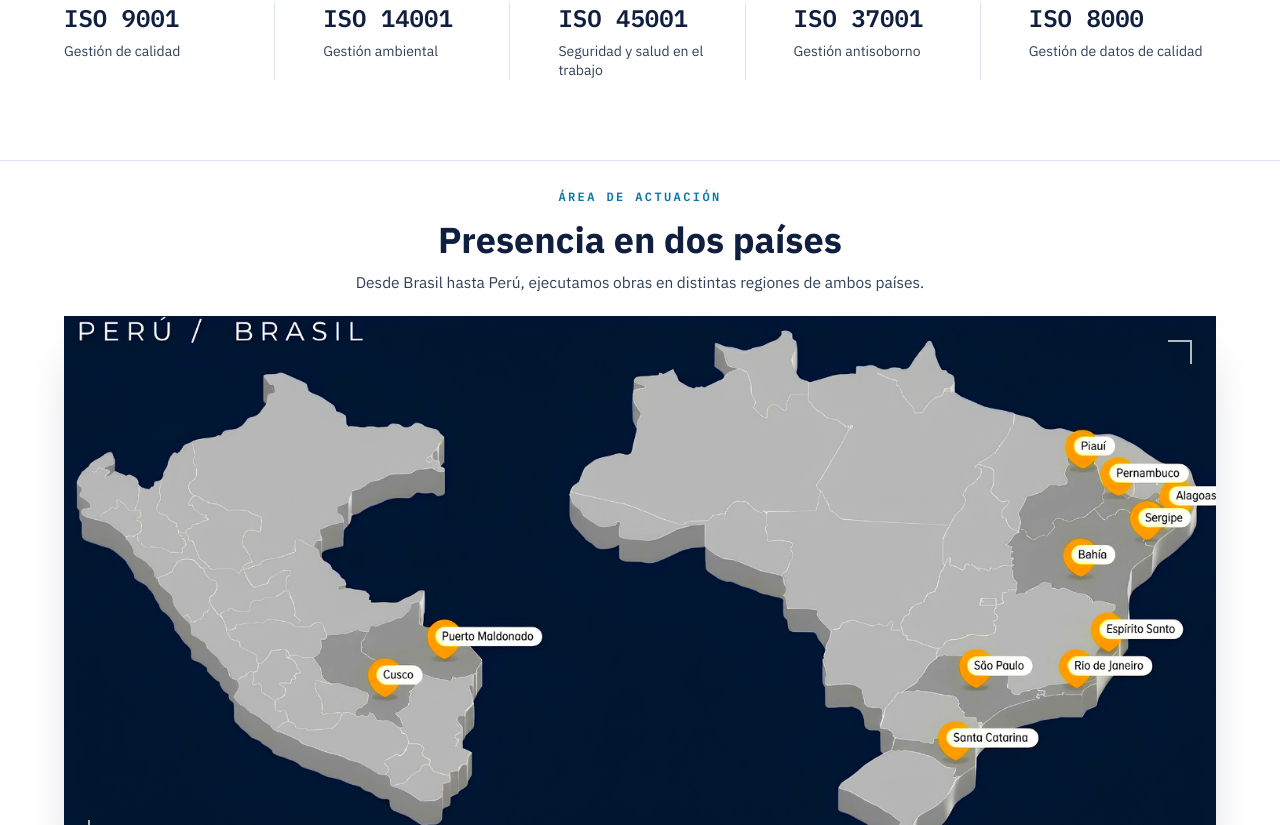
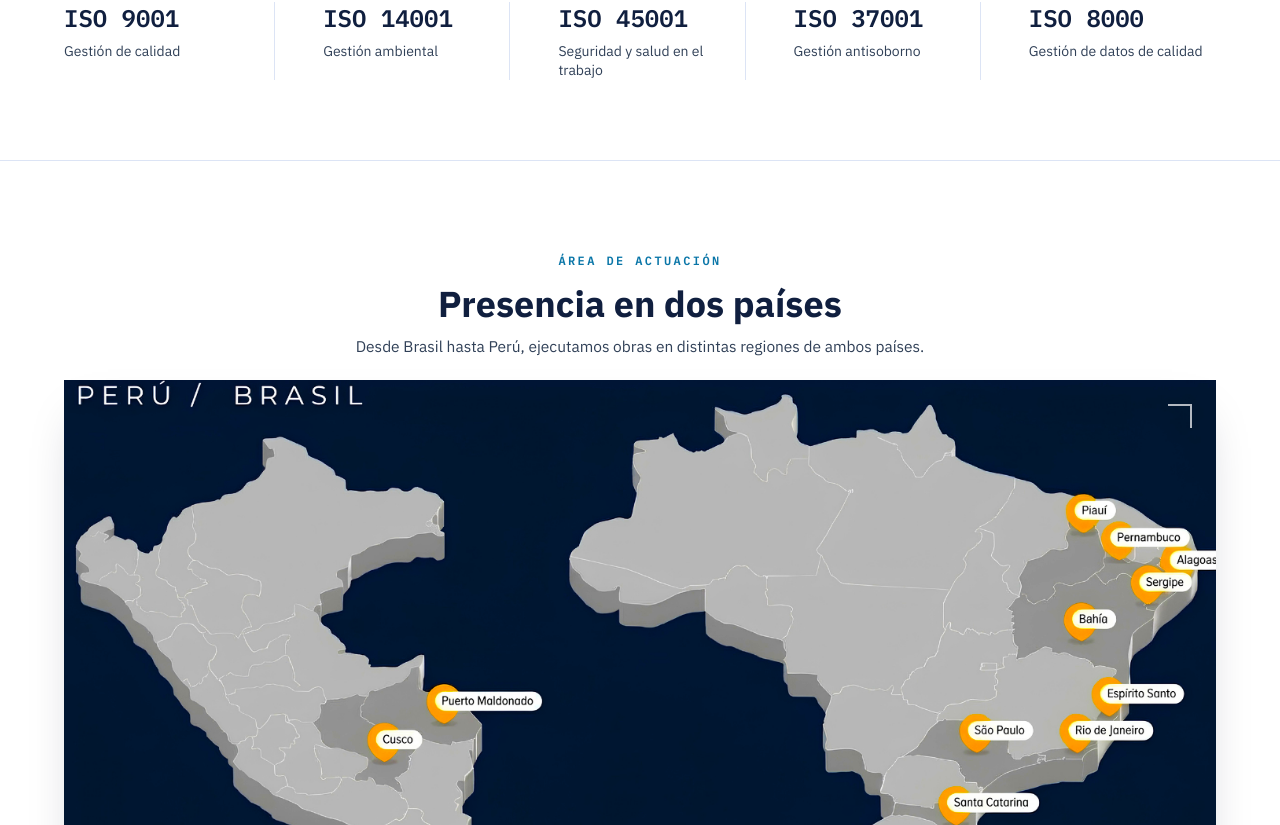
Before and after one commit to jhefferson-guerrero/cbs-web, a React (Vite) app: page / in a window 1280 px wide. Shown: the part 2055-2880 px from the top of the page. Built offline with nearby package versions, Linux system fonts and the light colour scheme; no server answers.

Commit message:
Actuacion: espacio blanco de respiro arriba y abajo fuera del ancla

```diff
--- a/src/components/sections/Actuacion.tsx
+++ b/src/components/sections/Actuacion.tsx
@@ -9,10 +9,15 @@ export function Actuacion() {
   const reduceMotion = useReducedMotion()
 
   return (
-    <section
-      id="actuacion"
-      className="flex flex-col border-t border-navy-100 bg-white px-6 py-16 sm:px-10 lg:h-[calc(100svh-var(--nav-h))] lg:min-h-[540px] lg:py-[clamp(1rem,3.5vh,3rem)] xl:px-16 2xl:px-24"
-    >
+    <section className="border-t border-navy-100 bg-white">
+      {/* Espacio blanco de respiro arriba y abajo, fuera del ancla (#actuacion está en
+          el bloque del medio): al pulsar "Actuación" en el menú no se ve, solo al
+          recorrer la página con scroll. */}
+      <div aria-hidden="true" className="hidden lg:block lg:h-[clamp(2rem,8vh,6rem)]" />
+      <div
+        id="actuacion"
+        className="flex flex-col px-6 py-16 sm:px-10 lg:h-[calc(100svh-var(--nav-h))] lg:min-h-[540px] lg:py-[clamp(1rem,3.5vh,3rem)] xl:px-16 2xl:px-24"
+      >
       <motion.div
         initial={reduceMotion ? false : { opacity: 0, y: 24 }}
         whileInView={{ opacity: 1, y: 0 }}
@@ -66,6 +71,8 @@ export function Actuacion() {
           />
         </div>
       </div>
+      </div>
+      <div aria-hidden="true" className="hidden lg:block lg:h-[clamp(2rem,8vh,6rem)]" />
     </section>
   )
 }
```
